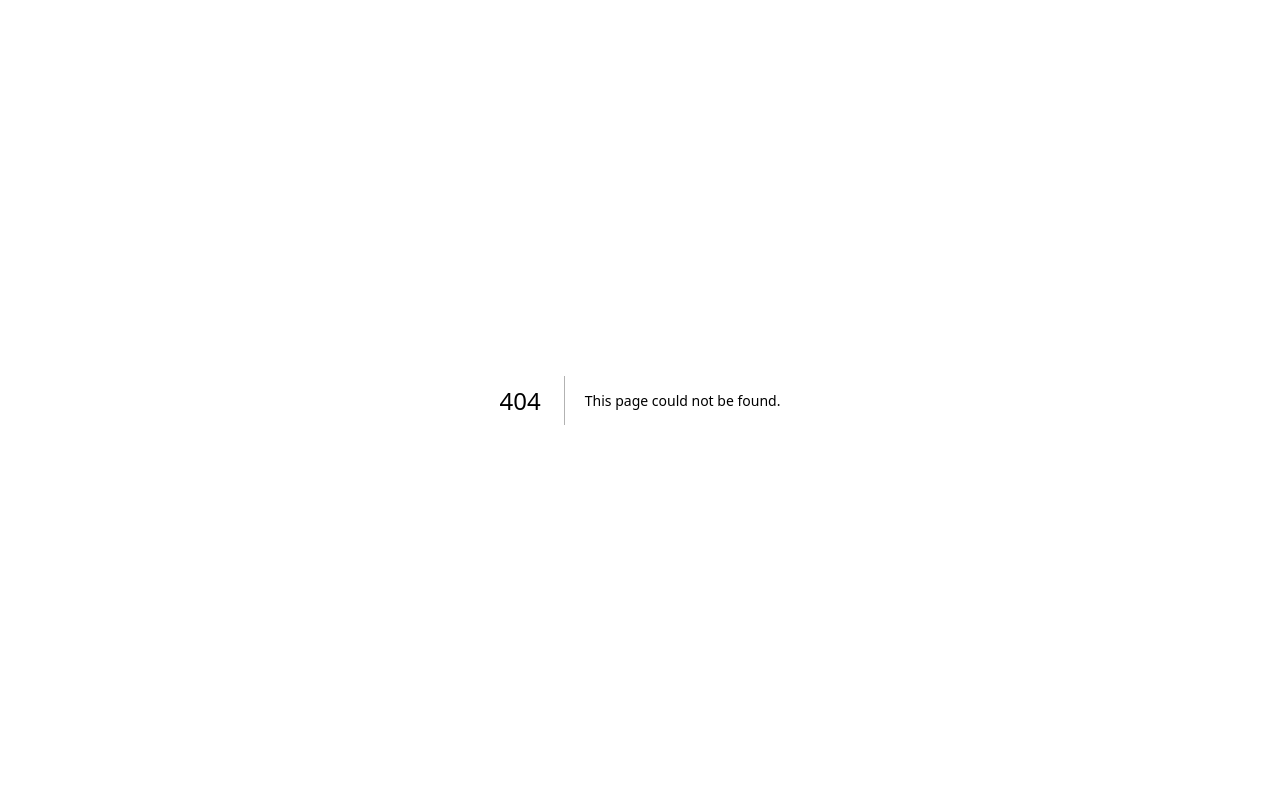
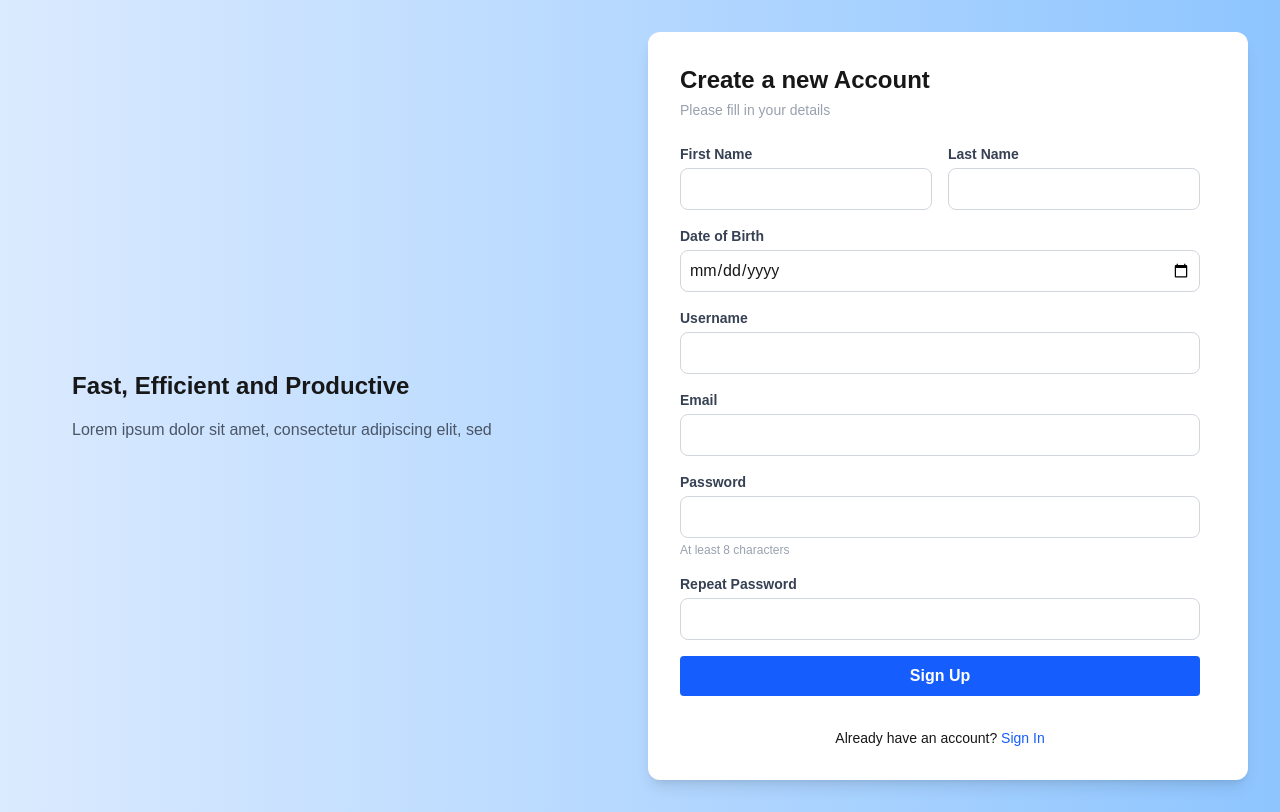
Before and after one commit to Easy-Trip-AIS/easy-trip-frontend, a Next.js app in the folder easytrip-web/: page /registrationPage in a window 1280 px wide. Before the commit this address had no page. Built offline with nearby package versions, Linux system fonts and the light colour scheme.

Commit message:
adde registration page

```diff
--- /dev/null
+++ b/easytrip-web/src/app/components/registration.tsx
@@ -0,0 +1,144 @@
+"use client";
+
+import React, { useState } from "react";
+
+export default function SignUpPage() {
+  const [formData, setFormData] = useState({
+    firstname: "",
+    lastname: "",
+    dateOfBirth: "",
+    username: "",
+    email: "",
+    password: "",
+    passwordConfirmation: "",
+    acceptTerms: false,
+  });
+
+  const handleChange = (e: React.ChangeEvent<HTMLInputElement>) => {
+    const { name, value, type, checked } = e.target;
+    setFormData({
+      ...formData,
+      [name]: type === "checkbox" ? checked : value,
+    });
+  };
+
+  const handleSubmit = (e: React.FormEvent<HTMLFormElement>) => {
+    e.preventDefault();
+    console.log("Form submitted", formData);
+  };
+
+  return (
+    <div className="min-h-screen grid grid-cols-1 md:grid-cols-2 bg-gradient-to-r from-blue-100 to-blue-300 p-8 gap-4">
+      {/* Лівий блок */}
+      <div className="p-10 flex flex-col justify-center">
+        <div>
+          <h2 className="text-2xl font-bold mb-4">Fast, Efficient and Productive</h2>
+          <p className="text-gray-600">
+            Lorem ipsum dolor sit amet, consectetur adipiscing elit, sed
+          </p>
+        </div>
+      </div>
+
+      {/* Правий блок - форма */}
+      <div className="bg-white rounded-xl shadow-lg w-full max-w-[700px] max-h-screen overflow-auto p-8 flex items-center justify-center justify-end pr-12">
+        <div className="w-full max-w-[600px] ml-auto">
+          <h2 className="text-2xl font-bold mb-1">Create a new Account</h2>
+          <p className="text-sm text-gray-400 mb-6">Please fill in your details</p>
+
+          <form onSubmit={handleSubmit} className="space-y-4">
+            <div className="flex gap-4">
+                <div className="w-1/2">
+                    <label className="block text-sm font-bold text-gray-700 mb-1">First Name</label>
+                    <input
+                    type="text"
+                    name="firstname"
+                    value={formData.firstname}
+                    onChange={handleChange}
+                    className="w-full p-2 border border-gray-300 rounded-lg"
+                    />
+                </div>
+
+                <div className="w-1/2">
+                    <label className="block text-sm font-bold text-gray-700 mb-1">Last Name</label>
+                    <input
+                    type="text"
+                    name="lastname"
+                    value={formData.lastname}
+                    onChange={handleChange}
+                    className="w-full p-2 border border-gray-300 rounded-lg"
+                    />
+                </div>
+                </div>
+
+            <div>
+              <label className="block text-sm font-bold text-gray-700 mb-1">Date of Birth</label>
+              <input
+                type="date"
+                name="dateOfBirth"
+                value={formData.dateOfBirth}
+                onChange={handleChange}
+                className="w-full p-2 border border-gray-300 rounded-lg"
+              />
+            </div>
+
+            <div>
+              <label className="block text-sm font-bold text-gray-700 mb-1">Username</label>
+              <input
+                type="text"
+                name="username"
+                value={formData.username}
+                onChange={handleChange}
+                className="w-full p-2 border border-gray-300 rounded-lg"
+              />
+            </div>
+
+            <div>
+              <label className="block text-sm font-bold text-gray-700 mb-1">Email</label>
+              <input
+                type="email"
+                name="email"
+                value={formData.email}
+                onChange={handleChange}
+                className="w-full p-2 border border-gray-300 rounded-lg"
+              />
+            </div>
+
+            <div>
+              <label className="block text-sm font-bold text-gray-700 mb-1">Password</label>
+              <input
+                type="password"
+                name="password"
+                value={formData.password}
+                onChange={handleChange}
+                className="w-full p-2 border border-gray-300 rounded-lg"
+              />
+              <p className="text-xs text-gray-400 mt-1">At least 8 characters</p>
+            </div>
+
+            <div>
+              <label className="block text-sm font-bold text-gray-700 mb-1">Repeat Password</label>
+              <input
+                type="password"
+                name="passwordConfirmation"
+                value={formData.passwordConfirmation}
+                onChange={handleChange}
+                className="w-full p-2 border border-gray-300 rounded-lg"
+              />
+            </div>
+
+            <button
+              type="submit"
+              className="w-full bg-blue-600 text-white py-2 rounded font-semibold hover:bg-blue-700"
+            >
+              Sign Up
+            </button>
+
+            <p className="text-sm text-center mt-4">
+              Already have an account? <a href="#" className="text-blue-600">Sign In</a>
+            </p>
+          </form>
+        </div>
+      </div>
+    </div>
+  );
+}
--- /dev/null
+++ b/easytrip-web/src/app/registrationPage/page.tsx
@@ -0,0 +1,6 @@
+import React from "react";
+import SignUpPage from "@/app/components/registration";
+
+export default function RegistrationPage() {
+  return <SignUpPage />;
+}
```
